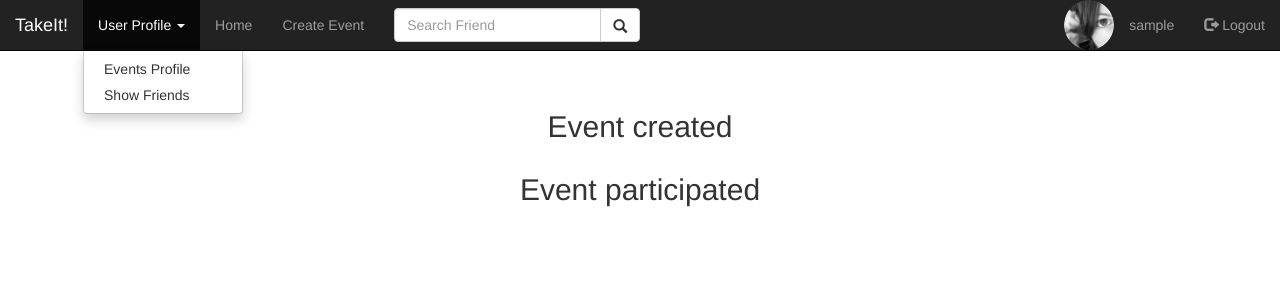
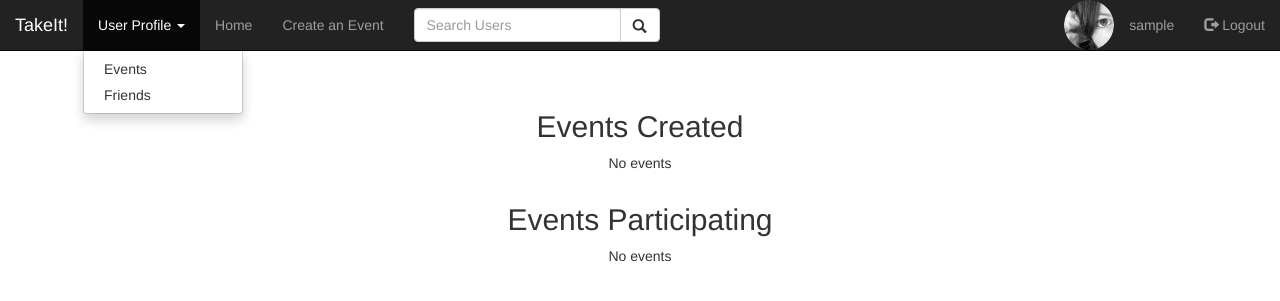
Before and after one commit to WLBQE/Takeit, a Flask app: page /profile/1 in a window 1280 px wide, after a click on "User Profile". Shown: the top 301 px of the page. Run offline with Flask 2, Linux system fonts and the light colour scheme; the visitor is signed in with stand-in values (Sample User, id 1); data that the repository does not hold is empty; parts of the project's set-up code (start-up, migrations or seed data) failed here and were passed over; some libraries are stand-ins or nearby versions.

Commit message:
clean up front-end codes

```diff
--- a/app/templates/layout.html
+++ b/app/templates/layout.html
@@ -1,17 +1,14 @@
 <head>
     {% block head %}
         <link rel="shortcut icon" href="{{ url_for('static', filename='favicon.ico') }}">
-
-        <title>{% block title %}{% endblock %} - My Webpage</title>
+        <title>{% block title %}{% endblock %} - TakeIt</title>
     {% endblock %}
 </head>
 
 {% include "bootstrap/base.html" %}
 
-
 {% block styles %}
     <link rel="stylesheet" href="{{ url_for('.static', filename='starter-template.css') }}">
-
 {% endblock %}
 
 {% block navbar %}
@@ -20,47 +17,40 @@
             <div class="navbar-header">
                 <button type="button" class="navbar-toggle collapsed" data-toggle="collapse" data-target="#navbar"
                         aria-expanded="false" aria-controls="navbar">
-
                 </button>
                 <a class="navbar-brand" href={{ url_for('home') }}>TakeIt!</a>
             </div>
             {% block active %}
-
                 <ul class="nav navbar-nav navbar-right">
-{#                    <li><img src="../static/user_picture/{{ user | default('default_avatar') }}.png" width="50" height="50" /></li>#}
-                        {% if avatarin %}
-                    <li> <img src="{{url_for('static', filename='user_picture/' + user|string + '.png'| default('default_avatar.png'))}}" width=50, height=50 ></li>
-                            {% else %}
-                    <li> <img src="{{url_for('static', filename='user_picture/default_avatar.png'| default('default_avatar.png'))}}" width=50, height=50 ></li>
-
-    {% endif %}
-
+                    {% if avatarin %}
+                        <li><img
+                                src="{{ url_for('static', filename='user_picture/' + user|string + '.png'| default('default_avatar.png')) }}"
+                                width=50, height=50></li>
+                    {% else %}
+                        <li><img
+                                src="{{ url_for('static', filename='user_picture/default_avatar.png'| default('default_avatar.png')) }}"
+                                width=50, height=50></li>
+                    {% endif %}
                     <li><a href={{ url_for('change_profile') }}>{{ username }}</a></li>
                     <li><a href="{{ url_for('logout') }}"><span class="glyphicon glyphicon-log-out"></span> Logout</a>
                     </li>
                 </ul>
-
                 <div id="navbar" class="collapse navbar-collapse">
-
                     <ul class="nav navbar-nav">
                         <li class="dropdown">
                             <a class="dropdown-toggle" data-toggle="dropdown" href="#">User Profile
                                 <span class="caret"></span></a>
                             <ul class="dropdown-menu">
-                                <li><a href="{{ url_for('profile', userid = user) }}">Events Profile</a></li>
-                                <li><a href="{{ url_for('show_friends') }}">Show Friends</a></li>
+                                <li><a href="{{ url_for('profile', userid = user) }}">Events</a></li>
+                                <li><a href="{{ url_for('show_friends') }}">Friends</a></li>
                             </ul>
                         </li>
-
                         <li><a href="{{ url_for('home') }}">Home</a></li>
-                        <li><a href="{{ url_for('create_event') }}">Create Event</a></li>
-
-
+                        <li><a href="{{ url_for('create_event') }}">Create an Event</a></li>
                         <form class="navbar-form navbar-left" role="form" method="POST"
                               action="{{ url_for( 'add_friend') }}">
                             <div class="input-group">
-                                <input type="text" name="userinfo" class="form-control" placeholder="Search Friend">
-
+                                <input type="text" name="userinfo" class="form-control" placeholder="Search Users">
                                 <div class="input-group-btn">
                                     <button style="height: 34px;" class="btn btn-default" type="submit">
                                         <i class="glyphicon glyphicon-search"></i>
@@ -68,26 +58,16 @@
                                 </div>
                             </div>
                         </form>
-
                     </ul>
                 </div><!--/.nav-collapse -->
             {% endblock %}
         </div>
     </nav>
-
-
 {% endblock %}
 
 {% block content %}
-
     <div class="container">
-
         <div class="starter-template">
-            <h1>Bootstrap starter template</h1>
-            <p class="lead">Use this document as a way to quickly start any new project.<br> All you get is this text
-                and a mostly barebones HTML document.</p>
         </div>
-
     </div><!-- /.container -->
-
 {% endblock %}
--- a/app/templates/profile.html
+++ b/app/templates/profile.html
@@ -2,78 +2,63 @@
 {% import "bootstrap/wtf.html" as wtf %}
 
 {% block title %}
-    Demo App
+    Events
 {% endblock %}
-
 
 {% block styles %}
     {{ super() }}
-
     <link rel="stylesheet" href="{{ url_for('.static', filename='starter-template.css') }}">
-
 {% endblock %}
 
-
-
-
 {% block content %}
-
-
     <div class="container">
-
-
         <div class="starter-template">
-{#            <h1>User Profile</h1>#}
-{#            <p class="lead">THIS IS THE HOME PAGE USER WILL SEE AFTER LOG IN<br> BELOW ARE UER PROFILE</p>#}
             <div class="row">
-                <h2> Event created</h2>
+                <h2>Events Created</h2>
+                {% if event_created %}
                     {% for item in event_created -%}
-
                         <div class="col-sm-6 col-md-4">
                             <div class="thumbnail">
                                 {% if item[7] %}
-
-                    <img src="{{url_for('static', filename='event_picture/' + item[0]|string + '.png')}}" width='340', height='250' >
+                                    <img src="{{ url_for('static', filename='event_picture/' + item[0]|string + '.png') }}"
+                                         width='340' , height='250'>
                                 {% else %}
-<img src="{{url_for('static', filename='event_picture/default_event.png')}}" width=340, height=250 >
+                                    <img src="{{ url_for('static', filename='event_picture/default_event.png') }}"
+                                         width=340, height=250>
                                 {% endif %}
                                 <div class="caption">
                                     <h3>{{ item[1] }}</h3>
                                     <p>StartTime: {{ item[2] }}</p>
-{#                                <p>{{ item[3] }}</p>#}
                                     <p>Location: {{ item[4] }}</p>
-{#                                <p>{{ item[5] }}</p>#}
-{#                                <p>Creator: {{ creators[ item[6]] }}</p>#}
-                                {#                                  <p>{{ creators[ item[6]] }}</p>#}
                                     <button class="btn btn-default" type="button"
                                             onclick="window.location.href='{{ url_for( 'event_detail', eventid = item[0] ) }}';">
-                                    Event Detail
+                                        Event Details
                                     </button>
-
                                 </div>
                             </div>
                         </div>
                     {%- endfor %}
-
-
+                {% else %}
+                    <p>No events</p>
+                {% endif %}
             </div>
             <div class="row">
-                <h2> Event participated</h2>
+                <h2>Events Participating</h2>
+                {% if events_participated %}
                     {% for item in events_participated -%}
                         <div class="col-sm-6 col-md-4">
                             <div class="thumbnail">
                                 {% if item[7] %}
-                    <img src="{{url_for('static', filename='event_picture/' + item[0]|string + '.png')}}" width=340, height=250 >
+                                    <img src="{{ url_for('static', filename='event_picture/' + item[0]|string + '.png') }}"
+                                         width=340, height=250>
                                 {% else %}
-<img src="{{url_for('static', filename='event_picture/default_event.png')}}" width=340, height=250 >
+                                    <img src="{{ url_for('static', filename='event_picture/default_event.png') }}"
+                                         width=340, height=250>
                                 {% endif %}
                                 <div class="caption">
-
                                     <h3>{{ item[1] }}</h3>
                                     <p>StartTime: {{ item[2] }}</p>
-{#                                <p>{{ item[3] }}</p>#}
                                     <p>Location: {{ item[4] }}</p>
-{#                                <p>{{ item[5] }}</p>#}
                                     <p>Creator: {{ creators[ item[6]] }}</p>
                                     <button class="btn btn-default" type="button"
                                             onclick="window.location.href='{{ url_for( 'event_detail', eventid = item[0] ) }}';">
@@ -83,9 +68,10 @@
                             </div>
                         </div>
                     {%- endfor %}
+                {% else %}
+                    <p>No events</p>
+                {% endif %}
             </div>
         </div>
-
-
     </div><!-- /.container -->
 {% endblock %}
```
Also changed, not shown: app/templates/add_friend.html (+7 -17 lines), app/templates/change_profile.html (+1 -11 lines), app/templates/create_event.html (+0 -21 lines), app/templates/event_detail.html (+12 -68 lines), app/templates/home.html (+10 -29 lines), app/templates/login.html (+1 -13 lines), app/templates/show_friends.html (+11 -22 lines), app/templates/signup.html (+2 -6 lines), app/static/event_picture/1.png (deleted), app/static/event_picture/2.png (deleted), app/static/event_picture/3.png (deleted), app/static/event_picture/4.png (deleted), app/static/event_picture/5.png (deleted). Lines whose indentation alone changed are shown as unchanged.
